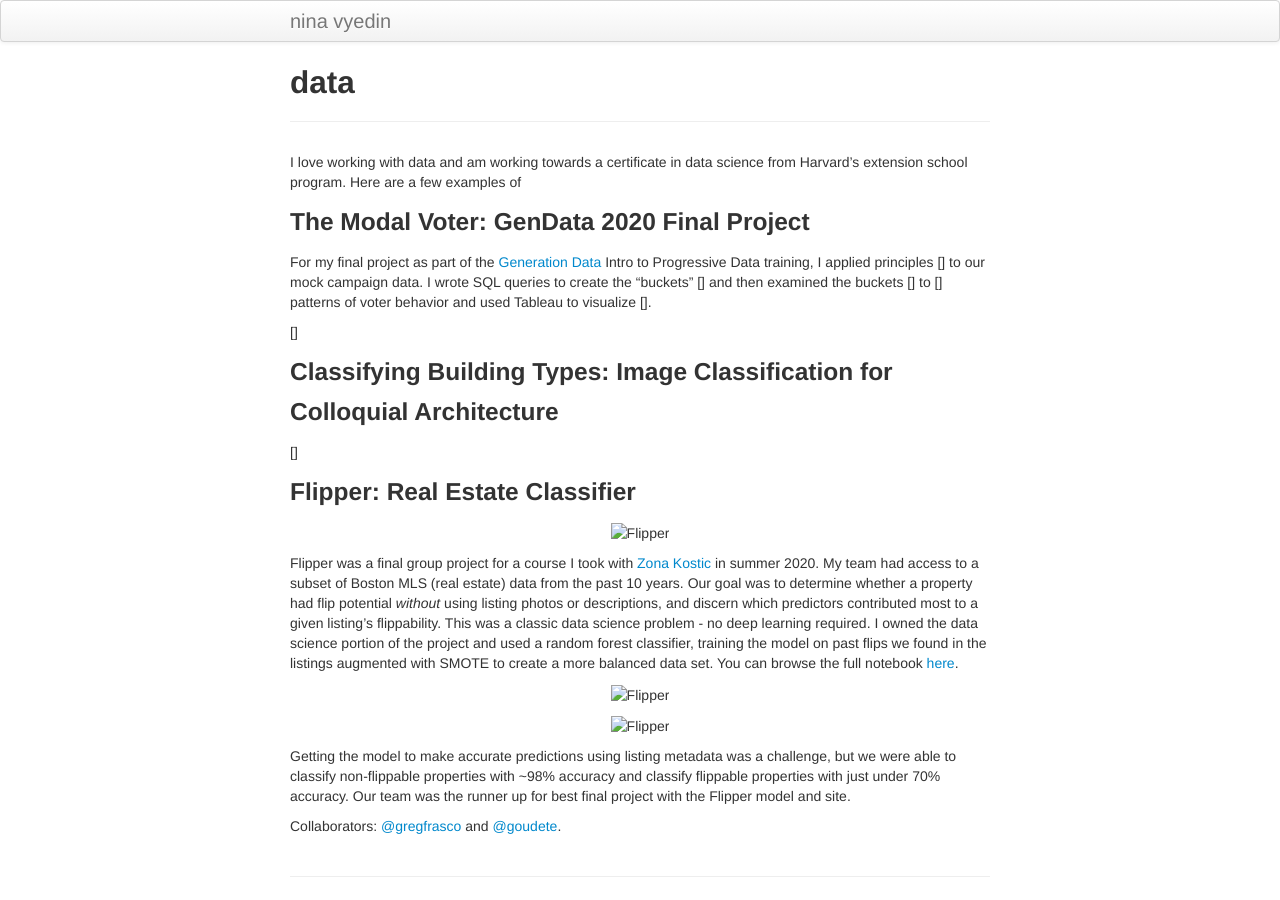
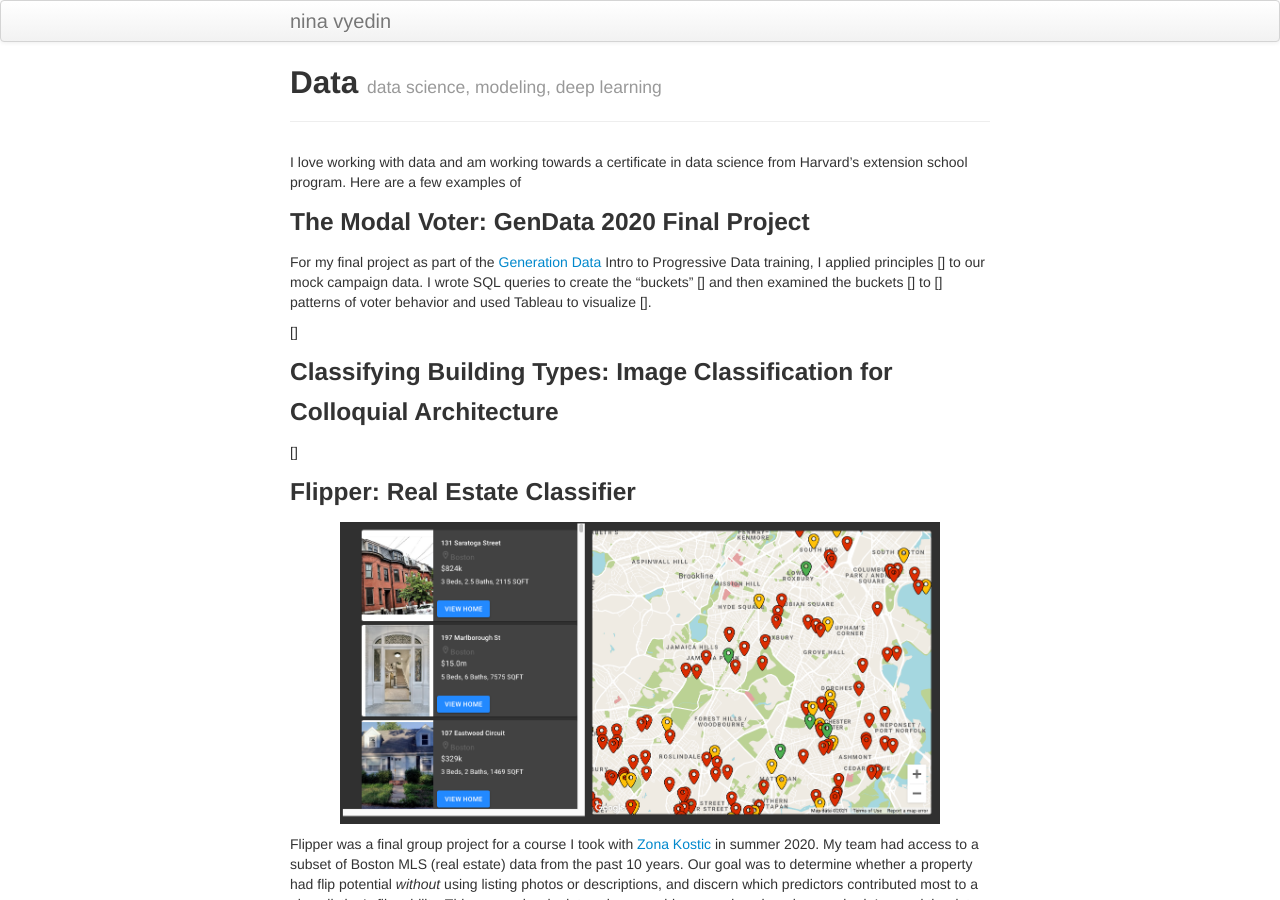
Before and after one commit to vyedin/vyedin.github.io, a Jekyll site: the page built from pages/data.md, in a window 1280 px wide and 900 px high. Built offline with Jekyll 4.4.1, drawn with Linux system fonts in a browser that asks for light colours.

Commit message:
Update data.md

```diff
--- a/pages/data.md
+++ b/pages/data.md
@@ -1,7 +1,7 @@
 ---
 layout: page
-title: data
-tagline:
+title: Data
+tagline: data science, modeling, deep learning
 description:
 ---
 
@@ -19,12 +19,12 @@ For my final project as part of the [Generation Data](https://www.generationdata
 
 ### Flipper: Real Estate Classifier
 
-<p align="center"><img src="flipper1.png" alt="Flipper" width="600"/></p>
+<p align="center"><img src="../flipper1.png" alt="Flipper" width="600"/></p>
 
 Flipper was a final group project for a course I took with [Zona Kostic](https://www.zonakostic.com/about.html) in summer 2020. My team had access to a subset of Boston MLS (real estate) data from the past 10 years. Our goal was to determine whether a property had flip potential _without_ using listing photos or descriptions, and discern which predictors contributed most to a given listing's flippability. This was a classic data science problem - no deep learning required. I owned the data science portion of the project and used a random forest classifier, training the model on past flips we found in the listings augmented with SMOTE to create a more balanced data set. You can browse the full notebook [here](https://github.com/gregfrasco/real-estate-price-predictions/blob/master/notebooks/basic_model.ipynb).
 
-<p align="center"><img src="flipper2.png" alt="Flipper" width="600"/></p>
-<p align="center"><img src="flipper3.png" alt="Flipper" width="600"/></p>
+<p align="center"><img src="../flipper2.png" alt="Flipper" width="600"/></p>
+<p align="center"><img src="../flipper3.png" alt="Flipper" width="600"/></p>
 
 Getting the model to make accurate predictions using listing metadata was a challenge, but we were able to classify non-flippable properties with ~98% accuracy and classify flippable properties with just under 70% accuracy. Our team was the runner up for best final project with the Flipper model and site.
 
```
